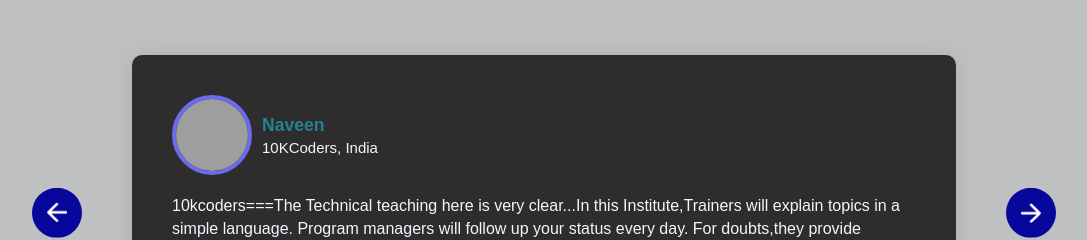
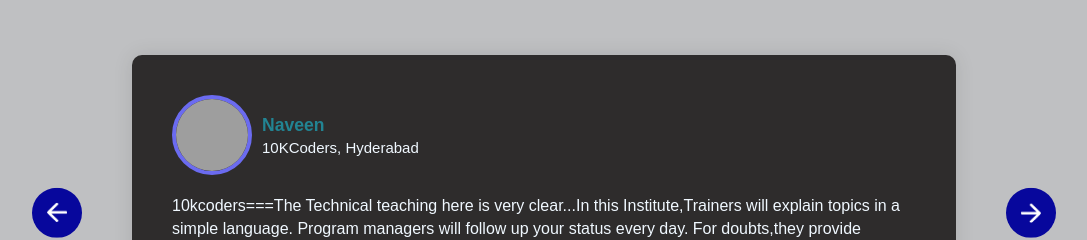
Before and after one commit to Naveenyadav2002/my_react_project, a React (Create React App) app: page / in a window 1280 px wide. Shown: the part 2460-2700 px from the top of the page, without its empty margins (96-1183 px from the left). Built offline with nearby package versions, Linux system fonts and the light colour scheme; grey boxes are pictures that could not be loaded.

Commit message:
my website

```diff
--- a/src/component/Testimonials/testimonials.js
+++ b/src/component/Testimonials/testimonials.js
@@ -40,7 +40,7 @@
                                 <img src={nav_img} alt="" />
                                 <div>
                                     <h3>Naveen</h3>
-                                    <span>10KCoders, India</span>
+                                    <span>10KCoders, Hyderabad</span>
                                 </div>
                             </div>
                             <p>
@@ -58,7 +58,7 @@
                                 <img src={user_2} alt="" />
                                 <div>
                                     <h3>Praveen</h3>
-                                    <span>10KCoders, India</span>
+                                    <span>10KCoders, SangaReddy</span>
                                 </div>
                             </div>
                             <p>
@@ -76,7 +76,7 @@
                                 <img src={user_3} alt="" />
                                 <div>
                                     <h3>Priya</h3>
-                                    <span>10KCoders, USA</span>
+                                    <span>10KCoders, Nirmal</span>
                                 </div>
                             </div>
                             <p>
@@ -92,7 +92,7 @@
                                 <img src={user_4} alt="" />
                                 <div>
                                     <h3>Kiran</h3>
-                                    <span>10KCoders, Africa</span>
+                                    <span>10KCoders, SangaReddy</span>
                                 </div>
                             </div>
                             <p>
```
